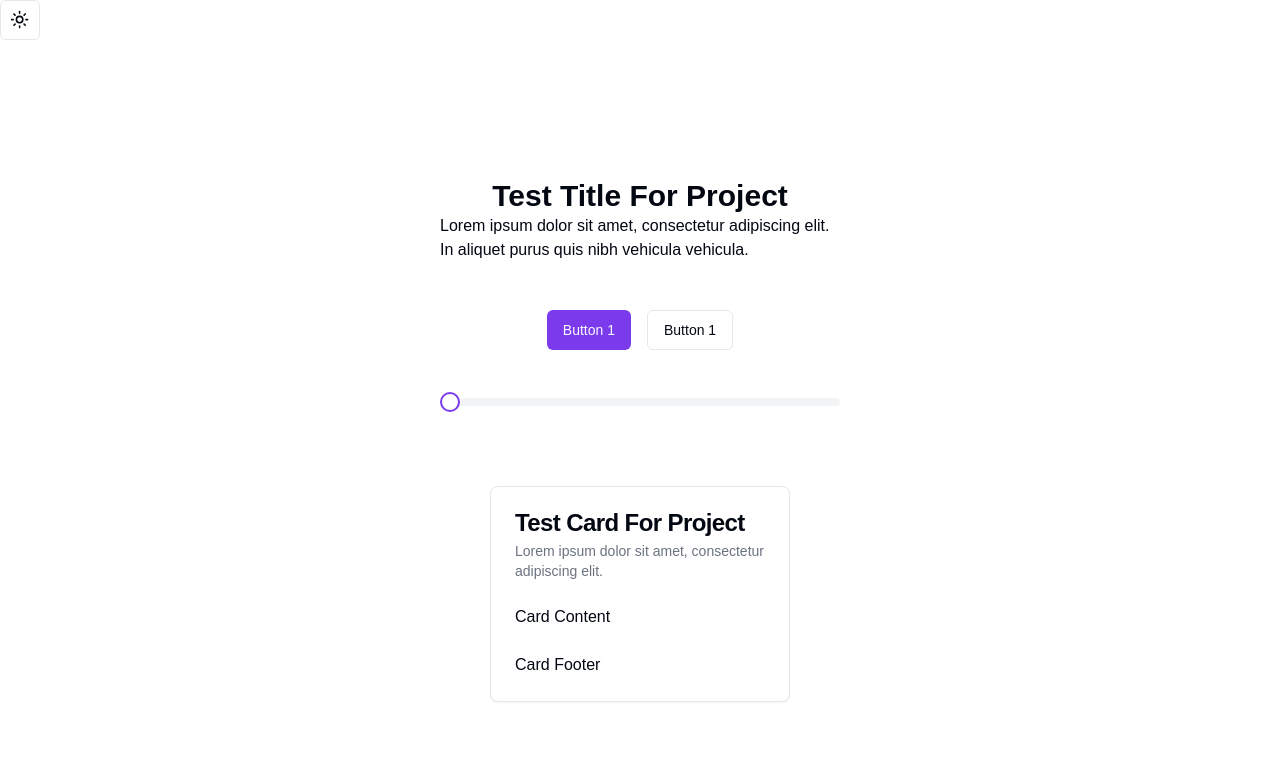
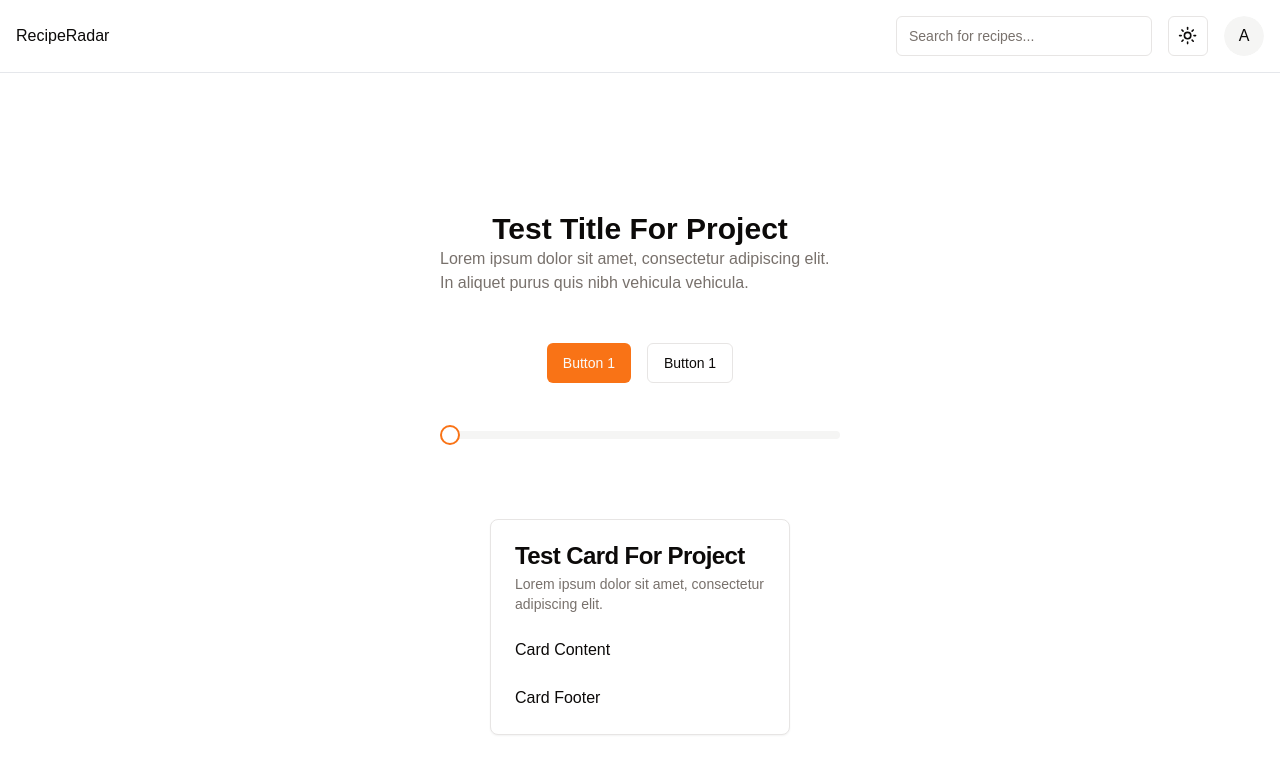
Before and after one commit to JacobssonEmil/recipe-radar, a Next.js app: page / in a window 1280 px wide. Shown: the top 774 px of the page. Built offline with nearby package versions, Linux system fonts and the light colour scheme.

Commit message:
Add navbar.

```diff
--- a/package.json
+++ b/package.json
@@ -9,6 +9,7 @@
     "lint": "next lint"
   },
   "dependencies": {
+    "@radix-ui/react-avatar": "^1.1.1",
     "@radix-ui/react-dropdown-menu": "^2.1.2",
     "@radix-ui/react-slider": "^1.2.1",
     "@radix-ui/react-slot": "^1.1.0",
--- a/src/app/globals.css
+++ b/src/app/globals.css
@@ -15,24 +15,24 @@ body {
 @layer base {
   :root {
     --background: 0 0% 100%;
-    --foreground: 224 71.4% 4.1%;
+    --foreground: 20 14.3% 4.1%;
     --card: 0 0% 100%;
-    --card-foreground: 224 71.4% 4.1%;
+    --card-foreground: 20 14.3% 4.1%;
     --popover: 0 0% 100%;
-    --popover-foreground: 224 71.4% 4.1%;
-    --primary: 262.1 83.3% 57.8%;
-    --primary-foreground: 210 20% 98%;
-    --secondary: 220 14.3% 95.9%;
-    --secondary-foreground: 220.9 39.3% 11%;
-    --muted: 220 14.3% 95.9%;
-    --muted-foreground: 220 8.9% 46.1%;
-    --accent: 220 14.3% 95.9%;
-    --accent-foreground: 220.9 39.3% 11%;
+    --popover-foreground: 20 14.3% 4.1%;
+    --primary: 24.6 95% 53.1%;
+    --primary-foreground: 60 9.1% 97.8%;
+    --secondary: 60 4.8% 95.9%;
+    --secondary-foreground: 24 9.8% 10%;
+    --muted: 60 4.8% 95.9%;
+    --muted-foreground: 25 5.3% 44.7%;
+    --accent: 60 4.8% 95.9%;
+    --accent-foreground: 24 9.8% 10%;
     --destructive: 0 84.2% 60.2%;
-    --destructive-foreground: 210 20% 98%;
-    --border: 220 13% 91%;
-    --input: 220 13% 91%;
-    --ring: 262.1 83.3% 57.8%;
+    --destructive-foreground: 60 9.1% 97.8%;
+    --border: 20 5.9% 90%;
+    --input: 20 5.9% 90%;
+    --ring: 24.6 95% 53.1%;
     --radius: 0.5rem;
     --chart-1: 12 76% 61%;
     --chart-2: 173 58% 39%;
@@ -42,25 +42,25 @@ body {
   }
 
   .dark {
-    --background: 224 71.4% 4.1%;
-    --foreground: 210 20% 98%;
-    --card: 224 71.4% 4.1%;
-    --card-foreground: 210 20% 98%;
-    --popover: 224 71.4% 4.1%;
-    --popover-foreground: 210 20% 98%;
-    --primary: 263.4 70% 50.4%;
-    --primary-foreground: 210 20% 98%;
-    --secondary: 215 27.9% 16.9%;
-    --secondary-foreground: 210 20% 98%;
-    --muted: 215 27.9% 16.9%;
-    --muted-foreground: 217.9 10.6% 64.9%;
-    --accent: 215 27.9% 16.9%;
-    --accent-foreground: 210 20% 98%;
-    --destructive: 0 62.8% 30.6%;
-    --destructive-foreground: 210 20% 98%;
-    --border: 215 27.9% 16.9%;
-    --input: 215 27.9% 16.9%;
-    --ring: 263.4 70% 50.4%;
+    --background: 20 14.3% 4.1%;
+    --foreground: 60 9.1% 97.8%;
+    --card: 20 14.3% 4.1%;
+    --card-foreground: 60 9.1% 97.8%;
+    --popover: 20 14.3% 4.1%;
+    --popover-foreground: 60 9.1% 97.8%;
+    --primary: 20.5 90.2% 48.2%;
+    --primary-foreground: 60 9.1% 97.8%;
+    --secondary: 12 6.5% 15.1%;
+    --secondary-foreground: 60 9.1% 97.8%;
+    --muted: 12 6.5% 15.1%;
+    --muted-foreground: 24 5.4% 63.9%;
+    --accent: 12 6.5% 15.1%;
+    --accent-foreground: 60 9.1% 97.8%;
+    --destructive: 0 72.2% 50.6%;
+    --destructive-foreground: 60 9.1% 97.8%;
+    --border: 12 6.5% 15.1%;
+    --input: 12 6.5% 15.1%;
+    --ring: 20.5 90.2% 48.2%;
     --chart-1: 220 70% 50%;
     --chart-2: 160 60% 45%;
     --chart-3: 30 80% 55%;
--- a/src/app/page.tsx
+++ b/src/app/page.tsx
@@ -15,7 +15,7 @@ export default function Home() {
       <div className="flex flex-col items-center justify-center p-4 h-screen">
         <h1 className="text-3xl font-semibold">Test Title For Project</h1>
 
-        <p className="max-w-[400px]">
+        <p className="max-w-[400px] text-muted-foreground">
           Lorem ipsum dolor sit amet, consectetur adipiscing elit. In aliquet
           purus quis nibh vehicula vehicula.
         </p>
--- a/src/components/nav.tsx
+++ b/src/components/nav.tsx
@@ -1,15 +1,35 @@
 "use client";
 
+import { Input } from "@/components/ui/input";
+import { Avatar, AvatarFallback, AvatarImage } from "@/components/ui/avatar";
 import { ModeToggle } from "./ui/toggle-mode";
+import Link from "next/link";
 
 export default function Nav() {
   return (
-    <nav>
-      <ul>
-        <li>
+    <nav className="border-b border-gray-200 py-4">
+      <div className="container mx-auto flex items-center justify-between px-4">
+        <div>
+          <Link href="/">RecipeRadar</Link>
+        </div>
+
+        <div className="flex items-center space-x-4">
+          <div className="hidden sm:block">
+            <Input
+              type="text"
+              placeholder="Search for recipes..."
+              className="w-64"
+            />
+          </div>
+
           <ModeToggle />
-        </li>
-      </ul>
+
+          <Avatar>
+            <AvatarImage src="/" alt="Avatar" />
+            <AvatarFallback>A</AvatarFallback>
+          </Avatar>
+        </div>
+      </div>
     </nav>
   );
 }
--- /dev/null
+++ b/src/components/ui/avatar.tsx
@@ -0,0 +1,50 @@
+"use client"
+
+import * as React from "react"
+import * as AvatarPrimitive from "@radix-ui/react-avatar"
+
+import { cn } from "@/lib/utils"
+
+const Avatar = React.forwardRef<
+  React.ElementRef<typeof AvatarPrimitive.Root>,
+  React.ComponentPropsWithoutRef<typeof AvatarPrimitive.Root>
+>(({ className, ...props }, ref) => (
+  <AvatarPrimitive.Root
+    ref={ref}
+    className={cn(
+      "relative flex h-10 w-10 shrink-0 overflow-hidden rounded-full",
+      className
+    )}
+    {...props}
+  />
+))
+Avatar.displayName = AvatarPrimitive.Root.displayName
+
+const AvatarImage = React.forwardRef<
+  React.ElementRef<typeof AvatarPrimitive.Image>,
+  React.ComponentPropsWithoutRef<typeof AvatarPrimitive.Image>
+>(({ className, ...props }, ref) => (
+  <AvatarPrimitive.Image
+    ref={ref}
+    className={cn("aspect-square h-full w-full", className)}
+    {...props}
+  />
+))
+AvatarImage.displayName = AvatarPrimitive.Image.displayName
+
+const AvatarFallback = React.forwardRef<
+  React.ElementRef<typeof AvatarPrimitive.Fallback>,
+  React.ComponentPropsWithoutRef<typeof AvatarPrimitive.Fallback>
+>(({ className, ...props }, ref) => (
+  <AvatarPrimitive.Fallback
+    ref={ref}
+    className={cn(
+      "flex h-full w-full items-center justify-center rounded-full bg-muted",
+      className
+    )}
+    {...props}
+  />
+))
+AvatarFallback.displayName = AvatarPrimitive.Fallback.displayName
+
+export { Avatar, AvatarImage, AvatarFallback }
--- /dev/null
+++ b/src/components/ui/input.tsx
@@ -0,0 +1,25 @@
+import * as React from "react"
+
+import { cn } from "@/lib/utils"
+
+export interface InputProps
+  extends React.InputHTMLAttributes<HTMLInputElement> {}
+
+const Input = React.forwardRef<HTMLInputElement, InputProps>(
+  ({ className, type, ...props }, ref) => {
+    return (
+      <input
+        type={type}
+        className={cn(
+          "flex h-10 w-full rounded-md border border-input bg-background px-3 py-2 text-sm ring-offset-background file:border-0 file:bg-transparent file:text-sm file:font-medium file:text-foreground placeholder:text-muted-foreground focus-visible:outline-none focus-visible:ring-2 focus-visible:ring-ring focus-visible:ring-offset-2 disabled:cursor-not-allowed disabled:opacity-50",
+          className
+        )}
+        ref={ref}
+        {...props}
+      />
+    )
+  }
+)
+Input.displayName = "Input"
+
+export { Input }
```
Also changed, not shown: 1 other file (tests, documents, lock files or other folders).
